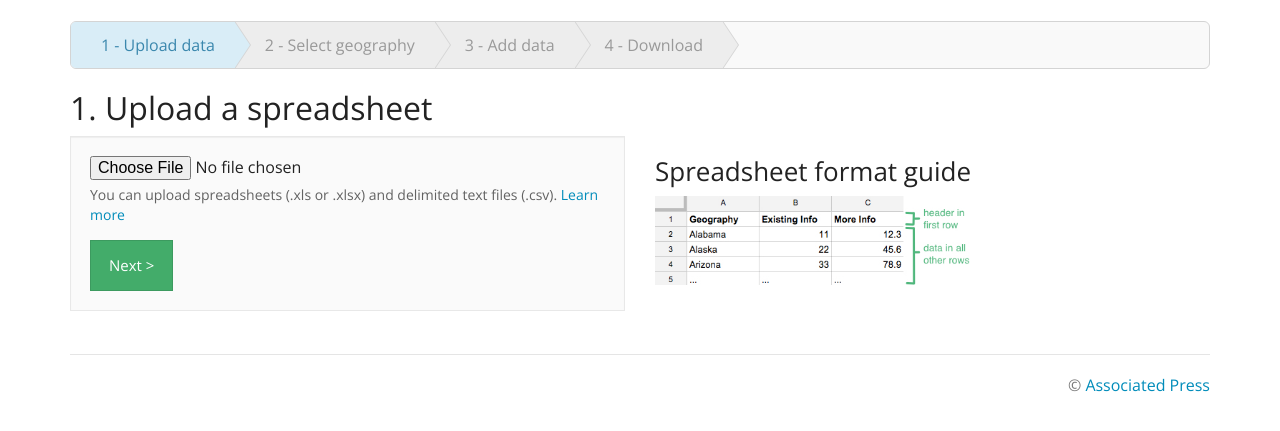
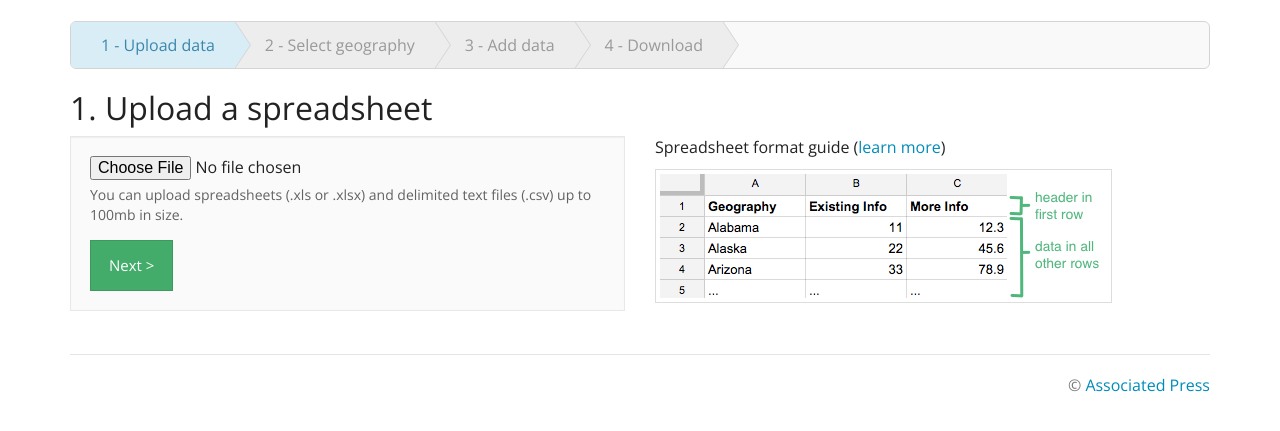
Before and after one commit to associatedpress/geomancer, a Flask app: page /upload/ in a window 1280 px wide. Shown: the part 45-476 px from the top of the page. Run offline with Flask 2, Linux system fonts and the light colour scheme; data that the repository does not hold is empty; parts of the project's set-up code (start-up, migrations or seed data) failed here and were passed over; some libraries are stand-ins or nearby versions.

Commit message:
minor formatting

```diff
--- a/geo/templates/data-formats.html
+++ b/geo/templates/data-formats.html
@@ -24,6 +24,8 @@
   <h3 id='spreadsheets'>Spreadsheets</h3>
   <p>Only the first sheet will be imported in to Geomancer. Also, please make sure that the first row contains header information with column names.</p>
 
+  <img src="{{ url_for('static', filename='geomancer_format.jpg') }}" id="format-example" class='img-responsive img-thumbnail'>
+
   <h3 id='csv'>Text delimited data files (CSV)</h3>
   <p><a href='http://en.wikipedia.org/wiki/Comma-separated_values'>Comma-separated value (.csv) files</a> are a standard way to represent tabular data. Cell values with comma, newline or quotes must be quoted and quotes escaped by doubling. For example: "17"" LCD display".</p>
 
--- a/geo/templates/upload.html
+++ b/geo/templates/upload.html
@@ -9,7 +9,7 @@
                     <div class="form-group">
                         <input type="file" name="input_file" id="input_file" />
                         <p class="help-block">
-                            You can upload spreadsheets (.xls or .xlsx) and delimited text files (.csv). <a href='/data-formats' target="_blank">Learn more</a>
+                            You can upload spreadsheets (.xls or .xlsx) and delimited text files (.csv) up to 100mb in size.
                         </p>
                     </div>
                     <button type="submit" class="btn btn-success">Next ></button>
@@ -17,9 +17,12 @@
             </div>
 
         </div>
-        <div class="col-sm-4">
-            <h3>Spreadsheet format guide</h3>
-            <img src="{{ url_for('static', filename='geomancer_format.jpg') }}" id="format-example" style="max-width: 320px">
+        <div class="col-sm-5">
+            <p>Spreadsheet format guide (<a href='/data-formats' target="_blank">learn more</a>)</p>
+
+            <a href='/data-formats' target="_blank">
+                <img src="{{ url_for('static', filename='geomancer_format.jpg') }}" id="format-example" class='img-responsive img-thumbnail'>
+            </a>
 
         </div>
     </div>
```
